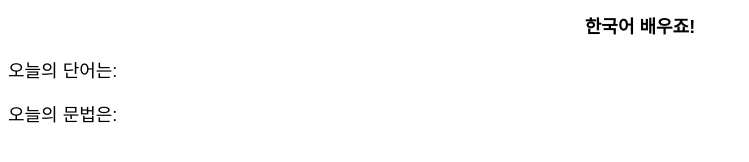
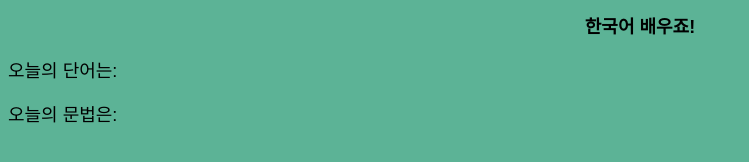
Before and after one commit to FelixWolfBlue/Spring2022, a plain HTML site: page challenges/toDoList/koreanLearning.html in a window 1280 px wide. Shown: the whole page, without its empty margins (0-749 px from the left). Drawn offline with Linux system fonts and the light colour scheme.

Commit message:
KoreanLearning

```diff
--- a/challenges/toDoList/koreanStyles.css
+++ b/challenges/toDoList/koreanStyles.css
@@ -1,6 +1,7 @@
 * {
     font-family: Arial;
     font-size:large;
+    background-color: rgb(92, 179, 150);
 }
 
 header{
```
